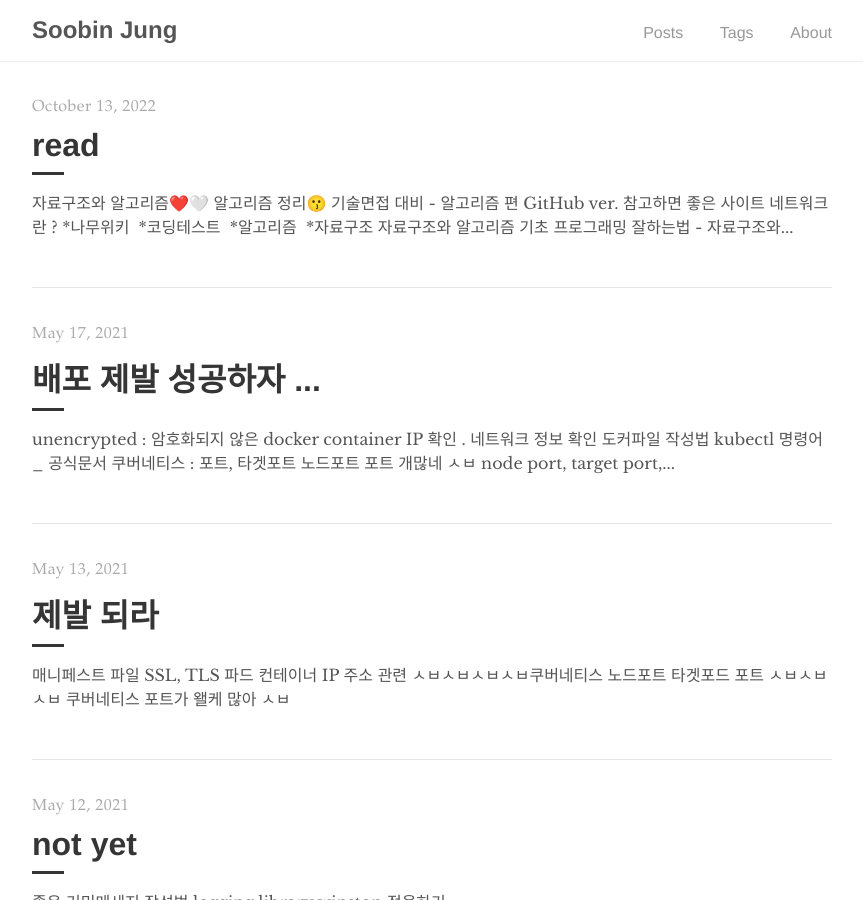
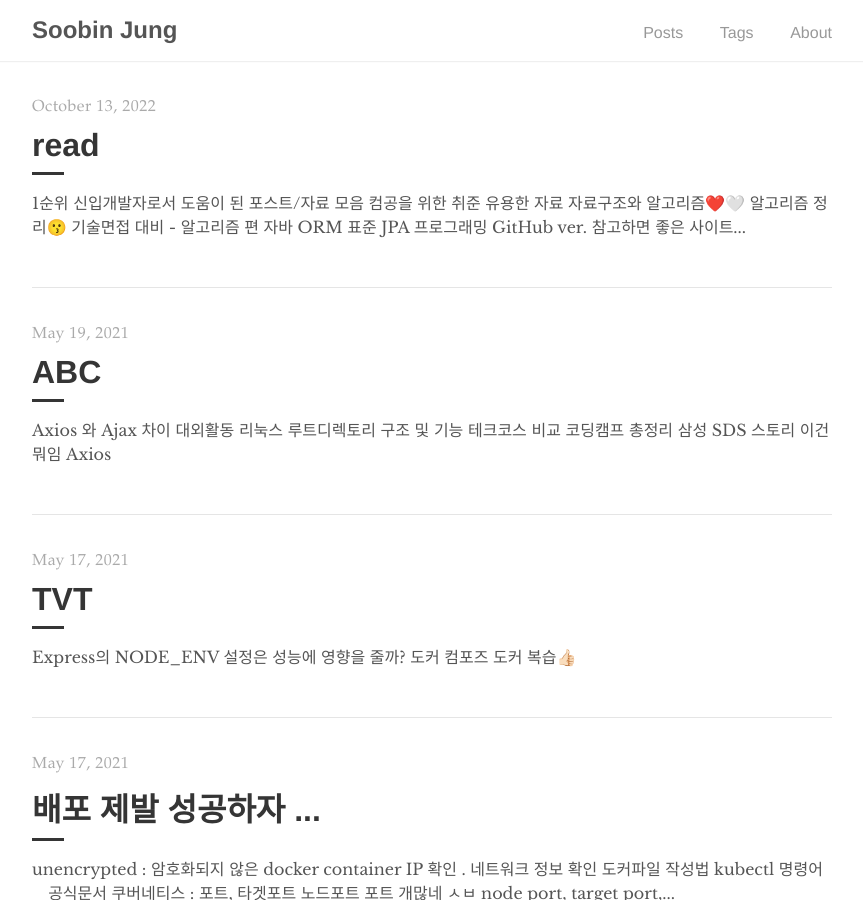
Before and after one commit to SoobinJung1013/SoobinJung1013.github.io, a Jekyll site: the page built from index.html, in a window 1280 px wide and 900 px high. Shown: the whole window, without its empty margins (208-1071 px from the left). Built offline with Jekyll 4.4.1, drawn with Linux system fonts in a browser that asks for light colours; the list of posts is cut into pages by our own code; some of the changed text lies outside the part shown.

Commit message:
sibla sibla

```diff
--- /dev/null
+++ b/_posts/2021-05-17-69.md
@@ -0,0 +1,15 @@
+---
+layout: post
+title:  "TVT"
+author: "Soobin Jung"
+comments: true
+tags: Tale
+
+
+---
+
+# [Express의 NODE_ENV 설정은 성능에 영향을 줄까?](https://changjoopark.medium.com/express%EC%9D%98-node-env-%EC%84%A4%EC%A0%95%EC%9D%80-%EC%84%B1%EB%8A%A5%EC%97%90-%EC%98%81%ED%96%A5%EC%9D%84-%EC%A4%84%EA%B9%8C-5447d08948d3)
+
+
+
+[도커 컴포즈 도커 복습👍🏻](https://www.44bits.io/ko/post/almost-perfect-development-environment-with-docker-and-docker-compose#%EB%8F%84%EC%BB%A4-%EC%BB%B4%ED%8F%AC%EC%A6%88%EB%A1%9C-%EA%B0%9C%EB%B0%9C-%ED%99%98%EA%B2%BD-%EA%B5%AC%EC%84%B1%ED%95%98%EA%B8%B0)
--- /dev/null
+++ b/_posts/2021-05-19-70.md
@@ -0,0 +1,25 @@
+---
+layout: post
+title:  "ABC"
+author: "Soobin Jung"
+comments: true
+tags: Tale
+
+
+---
+
+[Axios 와 Ajax 차이](https://lily-im.tistory.com/15)
+
+[대외활동](https://www.campuspick.com/activity?category=206)
+
+[리눅스 루트디렉토리 구조 및 기능](https://realforce111.tistory.com/63)
+
+[테크코스 비교](https://velog.io/@batboy118/SSAFY-42SEOUL-%EC%9A%B0%EC%95%84%ED%95%9C%ED%85%8C%ED%81%AC%EC%BD%94%EC%8A%A4-%EB%B9%84%EA%B5%90)
+
+[코딩캠프 총정리](https://23log.tistory.com/24)
+
+[삼성 SDS 스토리](https://www.samsungsds.com/kr/story/index.html?moreCnt=0&backTypeId=&category=&reqArtId=1233793)
+
+[이건 뭐임](https://www.samsungsds.com/kr/trial/trial.html)
+
+[Axios](https://velog.io/@zofqofhtltm8015/Axios-%EC%82%AC%EC%9A%A9%EB%B2%95-%EC%84%9C%EB%B2%84-%ED%86%B5%EC%8B%A0-%ED%95%B4%EB%B3%B4%EA%B8%B0)
--- a/_posts/2022-10-13-66.md
+++ b/_posts/2022-10-13-66.md
@@ -7,11 +7,19 @@ tags: Tale
 
 ---
 
+[1순위](https://gyoogle.dev/blog/)
+
+[신입개발자로서 도움이 된 포스트/자료 모음](https://velog.io/@hyounglee/for-newbies)
+
+[컴공을 위한 취준 유용한 자료](https://velog.io/@woo0_hooo/%EC%BB%B4%EA%B3%B5-%EC%B7%A8%EC%A4%80%EC%83%9D%EC%97%90%EA%B2%8C-%EC%9C%A0%EC%9A%A9%ED%95%9C-%EB%A7%81%ED%81%AC%EB%93%A4-%EC%A0%95%EB%A6%AC)
+
 [자료구조와 알고리즘❤️🤍](https://blog.yena.io/studynote/2018/11/14/Algorithm-Basic.html)
 
 [알고리즘 정리😗](https://librewiki.net/wiki/%EC%8B%9C%EB%A6%AC%EC%A6%88:%EC%88%98%ED%95%99%EC%9D%B8%EB%93%AF_%EA%B3%BC%ED%95%99%EC%95%84%EB%8B%8C_%EA%B3%B5%ED%95%99%EA%B0%99%EC%9D%80_%EC%BB%B4%ED%93%A8%ED%84%B0%EA%B3%BC%ED%95%99/%EC%95%8C%EA%B3%A0%EB%A6%AC%EC%A6%98_%EA%B8%B0%EC%B4%88)
 
 [기술면접 대비 - 알고리즘 편](https://gmlwjd9405.github.io/2017/10/01/basic-concepts-of-development-algorithm.html)
+
+[자바 ORM 표준 JPA 프로그래밍](https://velog.io/@conatuseus/series/%EC%9E%90%EB%B0%94-ORM-%ED%91%9C%EC%A4%80-JPA-%ED%94%84%EB%A1%9C%EA%B7%B8%EB%9E%98%EB%B0%8D-%EA%B8%B0%EB%B3%B8%ED%8E%B8)
 
 [GitHub ver.](https://github.com/WeareSoft/tech-interview)
 
```
